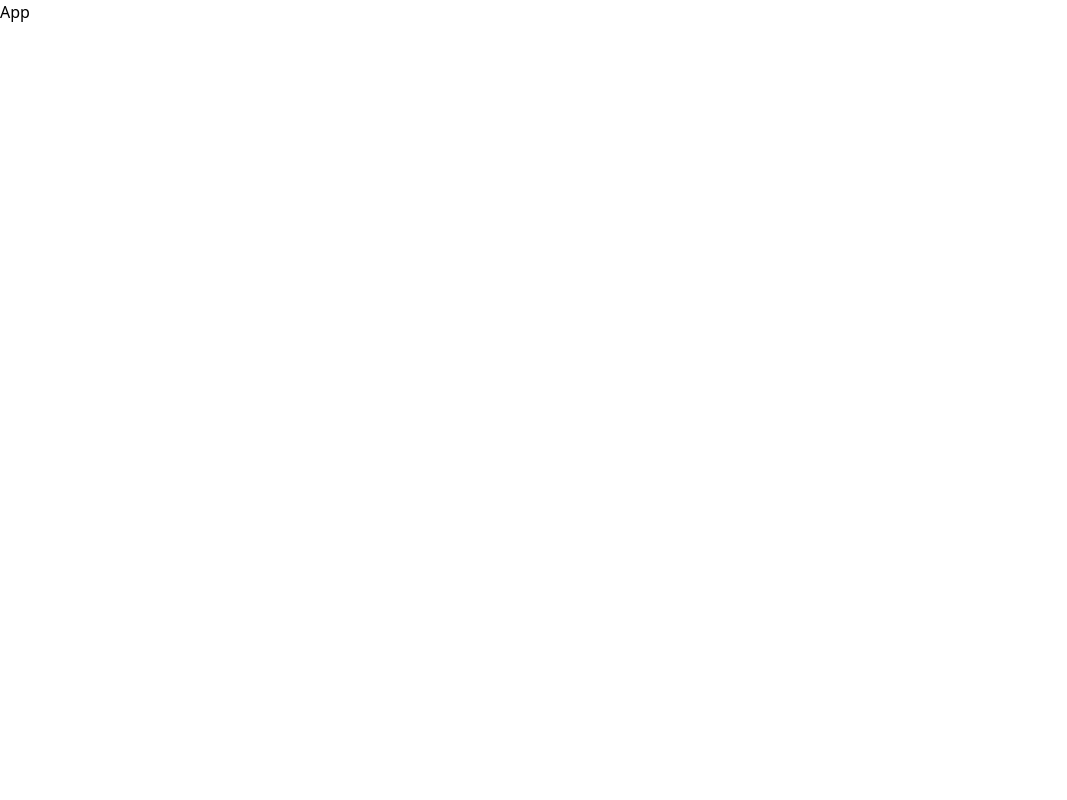
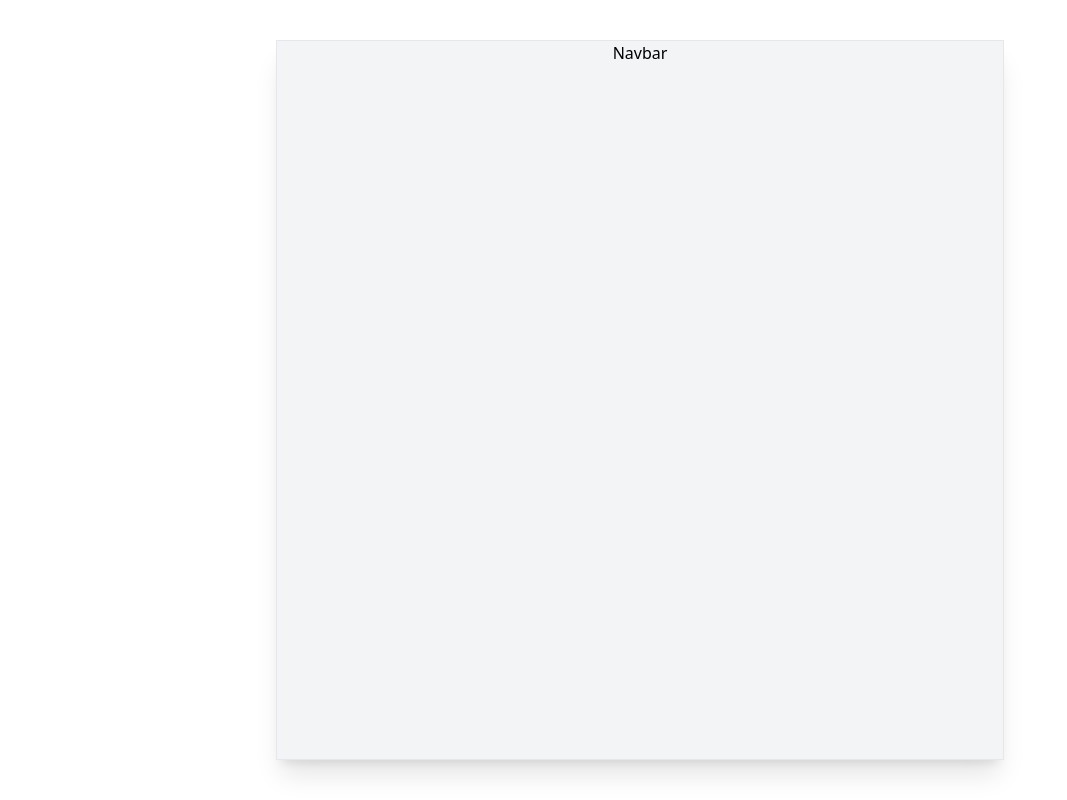
Before and after one commit to elghanbibadr/chatapp, a React (Create React App) app: page / in a window 1280 px wide. Shown: the whole page, without its empty margins (0-1067 px from the left). Built offline with nearby package versions, Linux system fonts and the light colour scheme.

Commit message:
create the navbar and the the basic css for the wrapper element

```diff
--- a/src/App.js
+++ b/src/App.js
@@ -1,8 +1,21 @@
 import React from 'react'
+import Navbar from './componenet/Navbar';
+
+
+const style = {
+  appContainer: `max-w-[728px] mx-auto text-center`,
+  sectionContainer: `flex flex-col h-[90vh] bg-gray-100 mt-10 shadow-xl border relative`,
+};
+
 
 const App = () => {
   return (
-    <h1>App</h1>
+    <div className={style.appContainer}>
+    <section className={style.sectionContainer}>
+      {/* Navbar */}
+      <Navbar />
+    </section>
+  </div>
   )
 }
 
--- /dev/null
+++ b/src/componenet/Navbar.jsx
@@ -0,0 +1,9 @@
+import React from 'react'
+
+const Navbar = () => {
+  return (
+    <div>Navbar</div>
+  )
+}
+
+export default Navbar
```
